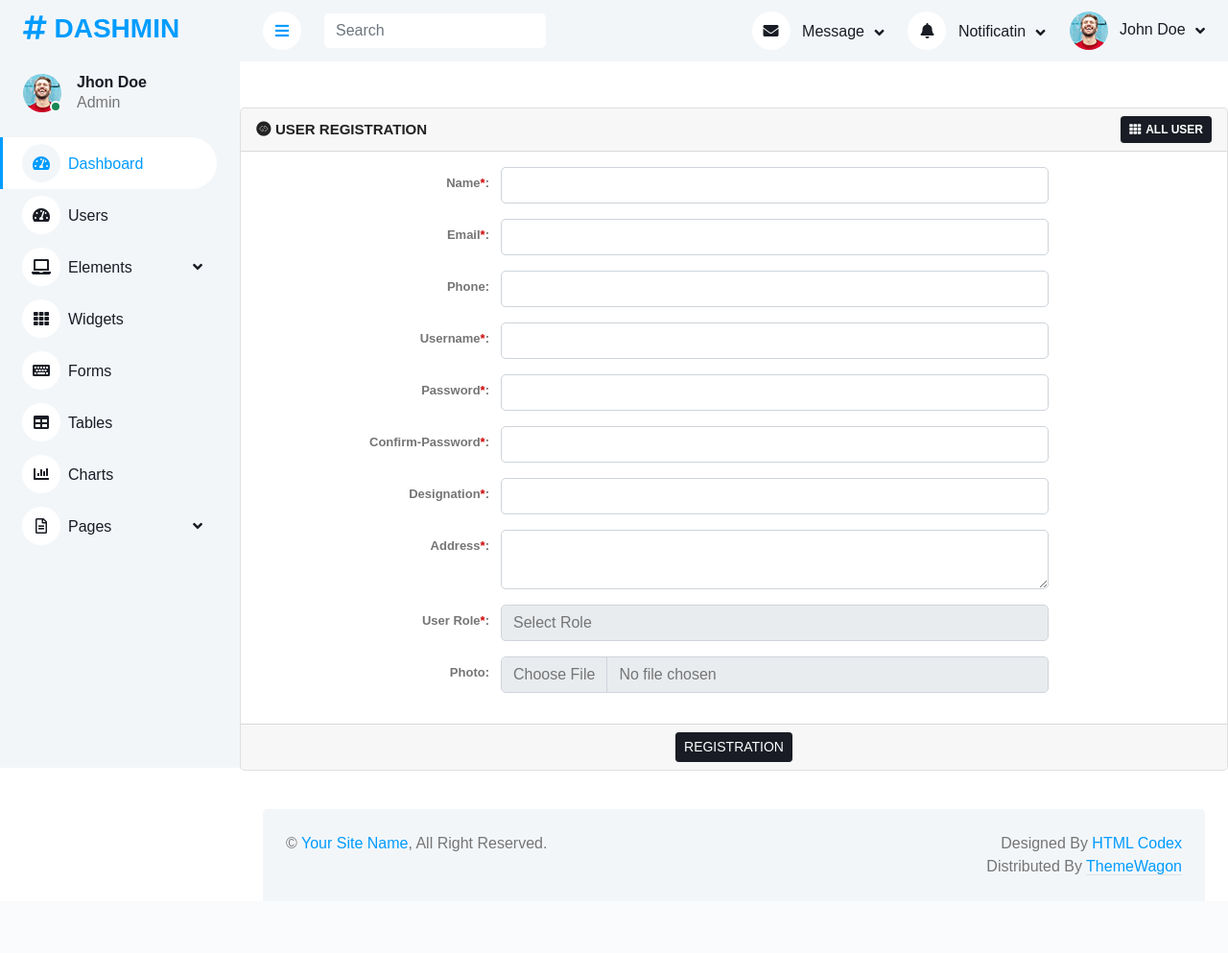
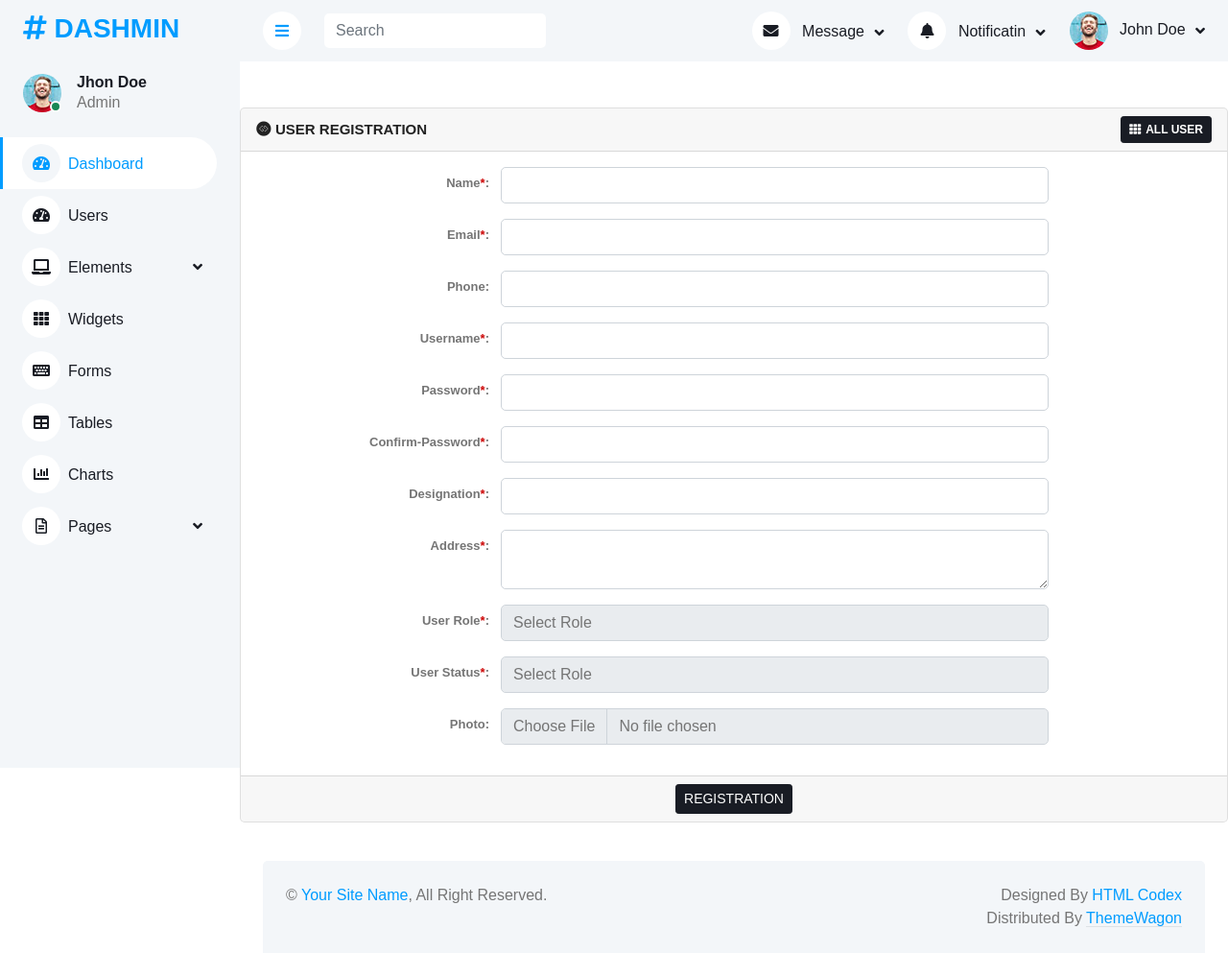
Before and after one commit to bdahmad/CaterServ, a PHP site: page /dashboard/add-user.php in a window 1280 px wide. Shown: the whole page at 96% size. Before the commit the page ends 912 px from the top, so only its background shows below. Run offline with PHP 8.4, Linux system fonts and the light colour scheme; some web fonts are replaced.

Commit message:
add field in add-user

```diff
--- a/dashboard/add-user.php
+++ b/dashboard/add-user.php
@@ -62,14 +62,13 @@ getSidebar();
                         <div class="row mb-3">
                             <label class="col-sm-3 col-form-label col_form_label">Designation<span class="req_star">*</span>:</label>
                             <div class="col-sm-7">
-                                <input type="text" class="form-control form_control" id="" name="username">
+                                <input type="text" class="form-control form_control" id="" name="designation">
                             </div>
                         </div>
                         <div class="row mb-3">
                             <label class="col-sm-3 col-form-label col_form_label">Address<span class="req_star">*</span>:</label>
                             <div class="col-sm-7">
-                                <!-- <input type="address"  id="" name="username"> -->
-                                <textarea name="" id="" class="form-control form_control" cols="10" rows="2"></textarea>
+                                <textarea name="address" id="" class="form-control form_control" cols="10" rows="2"></textarea>
                             </div>
 
                         </div>
@@ -77,6 +76,15 @@ getSidebar();
                             <label class="col-sm-3 col-form-label col_form_label">User Role<span class="req_star">*</span>:</label>
                             <div class="col-sm-7">
                                 <select class="form-control form_control" id="" name="role">
+                                    <option>Select Role</option>
+
+                                </select>
+                            </div>
+                        </div>
+                        <div class="row mb-3">
+                            <label class="col-sm-3 col-form-label col_form_label">User Status<span class="req_star">*</span>:</label>
+                            <div class="col-sm-7">
+                                <select class="form-control form_control" id="" name="status">
                                     <option>Select Role</option>
 
                                 </select>
```
